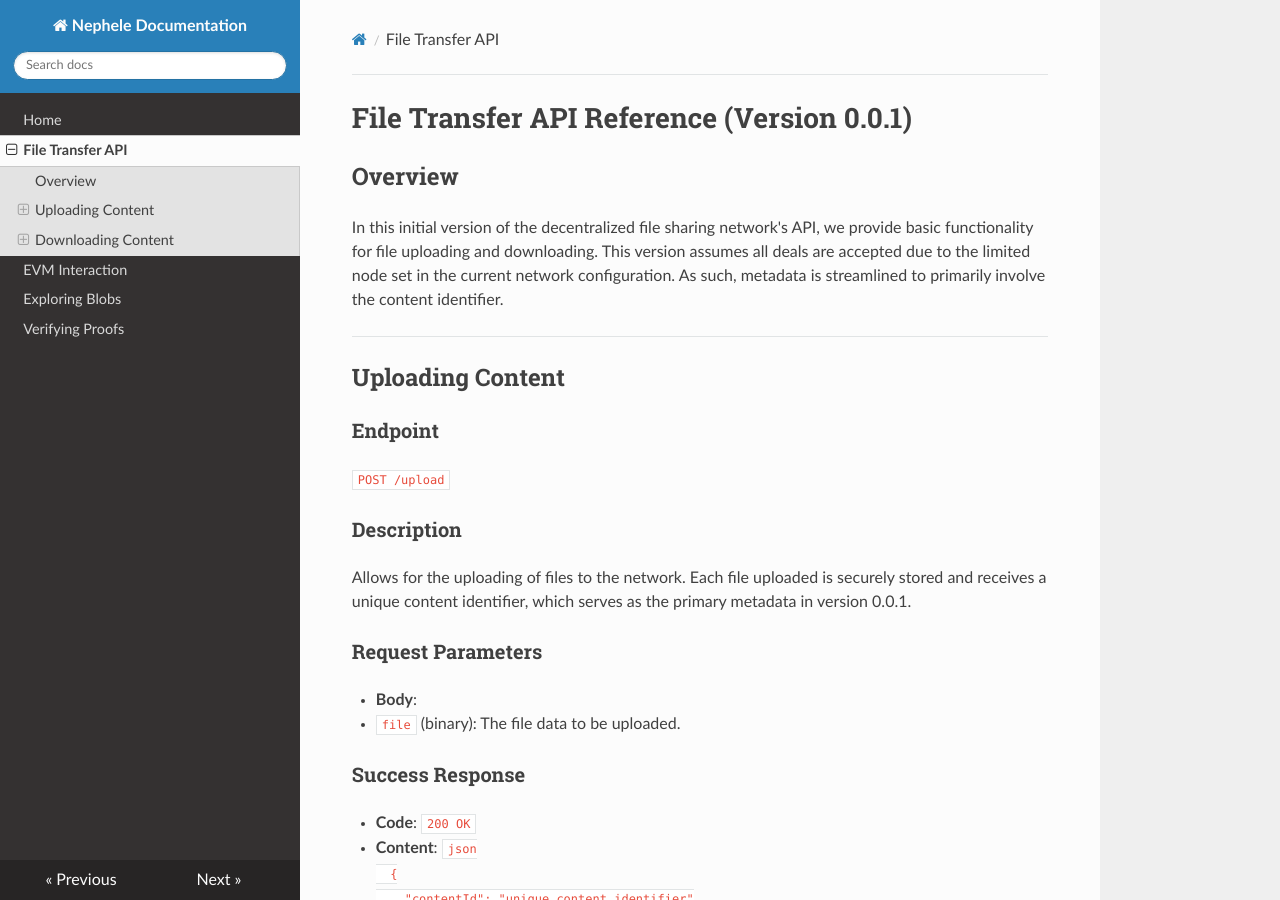
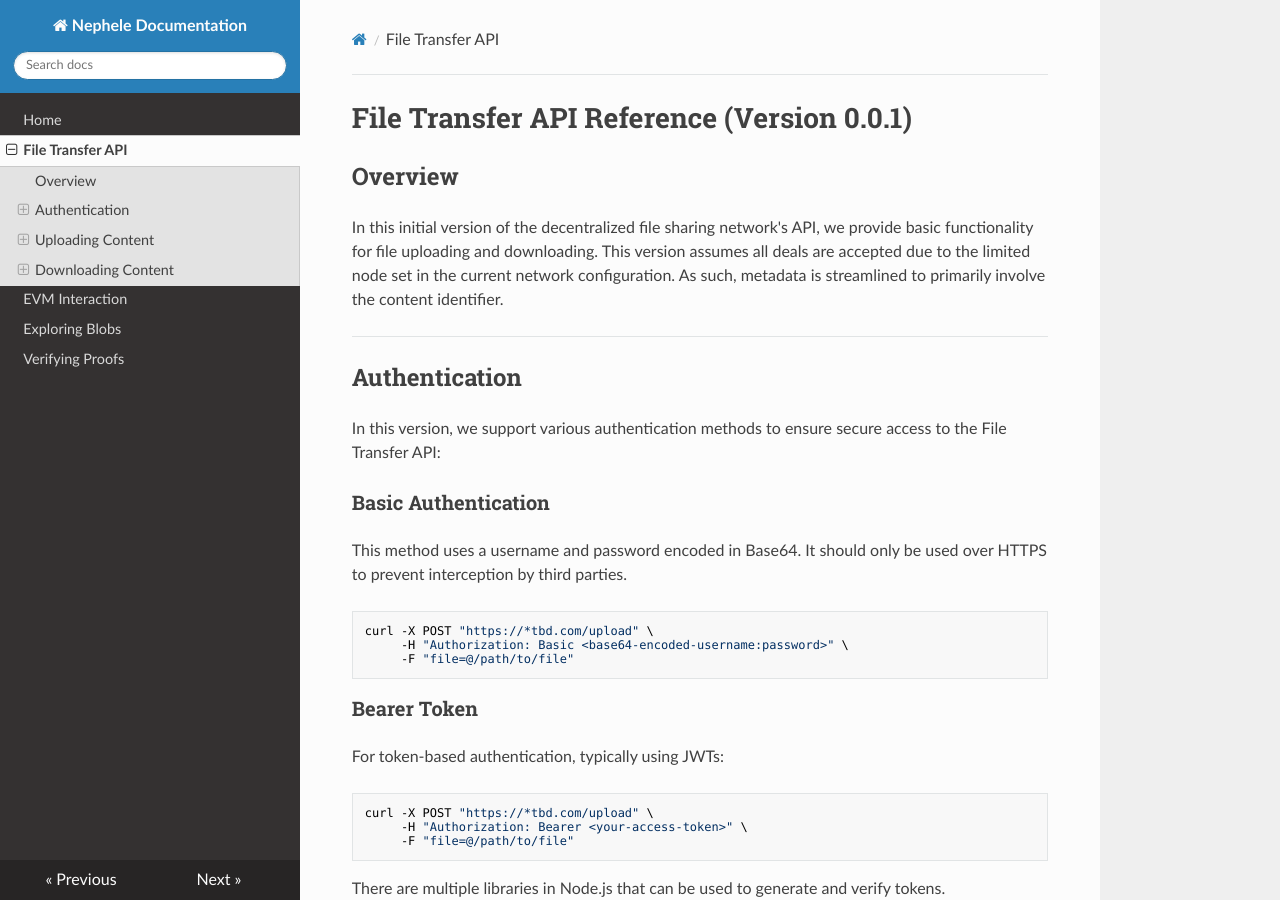
Before and after one commit to thenephelecloud/nephele-rtd, an MkDocs documentation site: the page built from docs/file-transfer-api.md, in a window 1280 px wide and 900 px high. Built offline with MkDocs 1.6.1, drawn with Linux system fonts in a browser that asks for light colours; nearby versions of some CDN libraries.

Commit message:
Add authentication methods

````diff
--- a/docs/file-transfer-api.md
+++ b/docs/file-transfer-api.md
@@ -3,6 +3,34 @@
 ## Overview
 
 In this initial version of the decentralized file sharing network's API, we provide basic functionality for file uploading and downloading. This version assumes all deals are accepted due to the limited node set in the current network configuration. As such, metadata is streamlined to primarily involve the content identifier.
+
+---
+
+## Authentication
+
+In this version, we support various authentication methods to ensure secure access to the File Transfer API:
+
+### Basic Authentication
+
+This method uses a username and password encoded in Base64. It should only be used over HTTPS to prevent interception by third parties.
+
+```bash
+curl -X POST "https://*tbd.com/upload" \
+     -H "Authorization: Basic <base64-encoded-username:password>" \
+     -F "file=@/path/to/file"
+```
+
+### Bearer Token
+
+For token-based authentication, typically using JWTs:
+
+```bash
+curl -X POST "https://*tbd.com/upload" \
+     -H "Authorization: Bearer <your-access-token>" \
+     -F "file=@/path/to/file"
+```
+
+There are multiple libraries in Node.js that can be used to generate and verify tokens.
 
 ---
 
````
